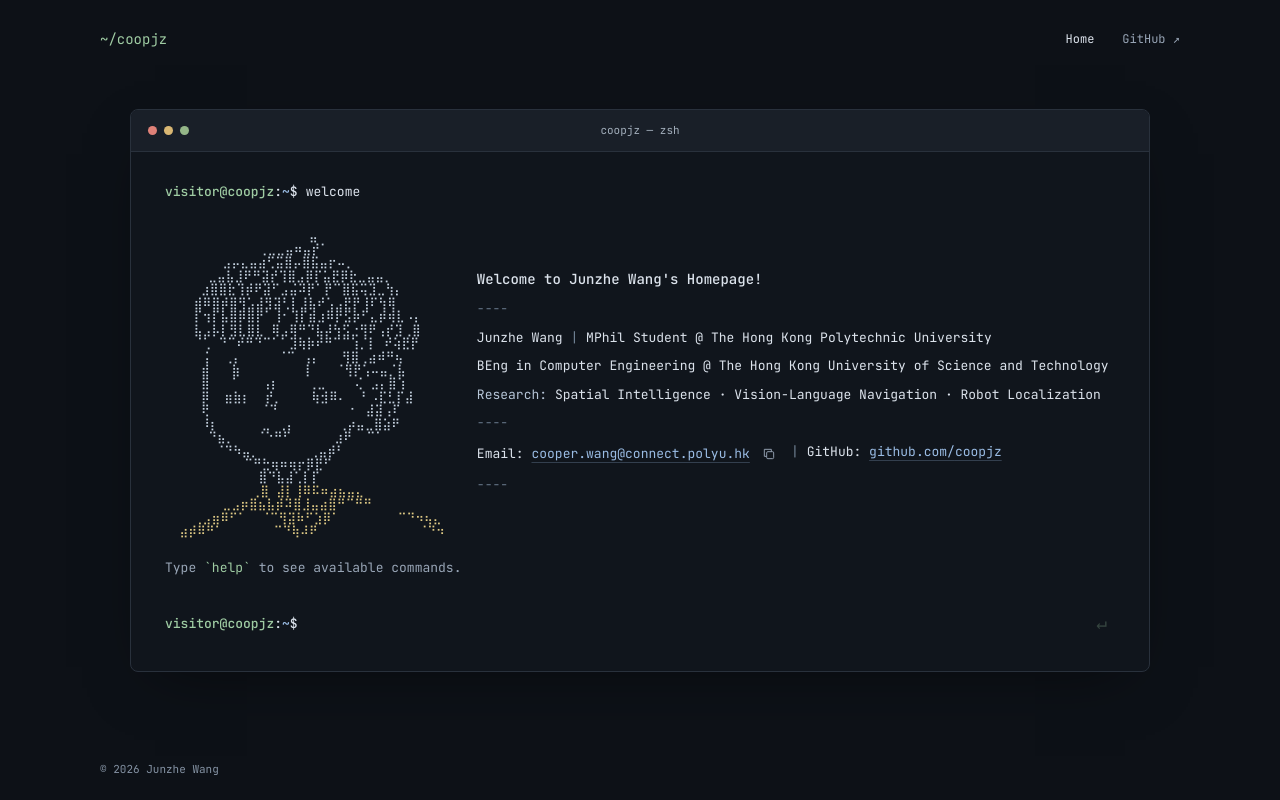
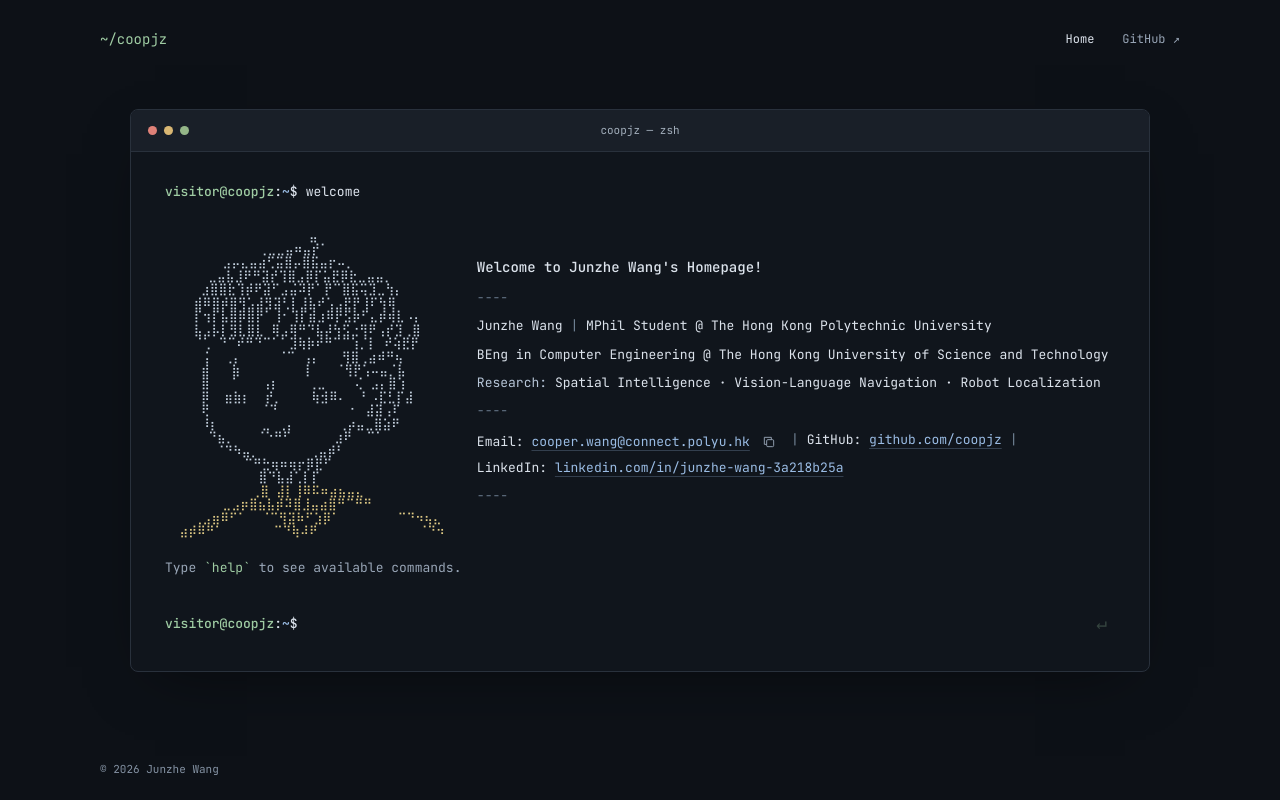
Before and after one commit to coopjz/coopjz.github.io, a React (Vite) app: page /#/ in a window 1280 px wide. Built offline with nearby package versions, Linux system fonts and the light colour scheme.

Commit message:
Add LinkedIn contact to homepage terminal

```diff
--- a/src/components/Terminal.tsx
+++ b/src/components/Terminal.tsx
@@ -22,14 +22,14 @@ function Welcome() {
         <p className="education-line"><span>{degree}</span>{' '}<span>@ {university}</span></p>
         <p><span className="field-label">Research:</span> {site.owner.bio}</p>
         <div className="welcome-divider" aria-hidden="true">----</div>
-        <div className="welcome-contact"><EmailContact /><span className="contact-separator" aria-hidden="true"> | </span><span>GitHub: <a href={site.links.github} target="_blank" rel="noreferrer">github.com/{site.owner.handle}</a></span></div>
+        <div className="welcome-contact"><EmailContact /><span className="contact-separator" aria-hidden="true"> | </span><span>GitHub: <a href={site.links.github} target="_blank" rel="noreferrer">github.com/{site.owner.handle}</a></span><span className="contact-separator" aria-hidden="true"> | </span><span>LinkedIn: <a href={site.links.linkedin} target="_blank" rel="noreferrer">linkedin.com/in/junzhe-wang-3a218b25a</a></span></div>
         <div className="welcome-divider" aria-hidden="true">----</div>
       </div>
     </div>
   );
 }
 
-const commands = ['welcome', 'help', 'whoami', 'about', 'github', 'email', 'ls', 'pwd', 'clear', 'cat about.md', 'cat links', ...(site.features.blog ? ['blog', 'ls ~/blog', 'cd ~/blog'] : [])];
+const commands = ['welcome', 'help', 'whoami', 'about', 'github', 'linkedin', 'email', 'ls', 'pwd', 'clear', 'cat about.md', 'cat links', ...(site.features.blog ? ['blog', 'ls ~/blog', 'cd ~/blog'] : [])];
 interface Entry { command: string; output: ReactNode }
 
 export default function Terminal() {
@@ -79,16 +79,17 @@ export default function Terminal() {
       case 'help':
         output = <div className="help-grid">{[
           ['welcome', 'Show welcome'], ['whoami', 'Name & affiliation'], ['about', 'Basic profile'],
-          ...(site.features.blog ? [['blog', 'Read the blog']] : []), ['github', 'GitHub profile'], ['email', 'Get in touch'],
+          ...(site.features.blog ? [['blog', 'Read the blog']] : []), ['github', 'GitHub profile'], ['linkedin', 'LinkedIn profile'], ['email', 'Get in touch'],
           ['ls', 'List files'], ['pwd', 'Current directory'], ['clear', 'Clear terminal'],
         ].map(([cmd, description]) => <span key={cmd}><button type="button" onClick={() => execute(cmd)}>{cmd}</button><span>{description}</span></span>)}<p>↑ / ↓ history · Tab autocomplete · Esc dismiss / reset · Ctrl + L clear</p></div>;
         break;
       case 'whoami': output = `${site.owner.name}\n${site.owner.tagline}\n${site.owner.undergraduate}`; break;
       case 'about': case 'cat about.md': case 'cat about.txt': output = site.owner.about.join('\n'); break;
       case 'github': output = <a href={site.links.github} target="_blank" rel="noreferrer">{site.links.github.replace('https://', '')}</a>; break;
+      case 'linkedin': output = <a href={site.links.linkedin} target="_blank" rel="noreferrer">{site.links.linkedin.replace('https://www.', '').replace(/\/$/, '')}</a>; break;
       case 'email': output = <EmailContact />; break;
       case 'cat links': case 'ls ~/links':
-        output = <><a href={site.links.github} target="_blank" rel="noreferrer">{site.links.github.replace('https://', '')}</a><br /><a href={site.links.email}>{site.links.email.replace('mailto:', '')}</a></>; break;
+        output = <><a href={site.links.github} target="_blank" rel="noreferrer">{site.links.github.replace('https://', '')}</a><br /><a href={site.links.linkedin} target="_blank" rel="noreferrer">{site.links.linkedin.replace('https://www.', '').replace(/\/$/, '')}</a><br /><a href={site.links.email}>{site.links.email.replace('mailto:', '')}</a></>; break;
       case 'blog': case 'cd blog': case 'cd ~/blog': case 'cd /blog':
         if (!site.features.blog) { output = 'No such command or directory.'; break; }
         navigate('/blog'); return;
--- a/src/config.ts
+++ b/src/config.ts
@@ -13,6 +13,7 @@ export const site = {
   },
   links: {
     github: 'https://github.com/coopjz',
+    linkedin: 'https://www.linkedin.com/in/junzhe-wang-3a218b25a/',
     email: 'mailto:cooper.wang@connect.polyu.hk',
   },
   terminal: { user: 'visitor', host: 'coopjz' },
```
